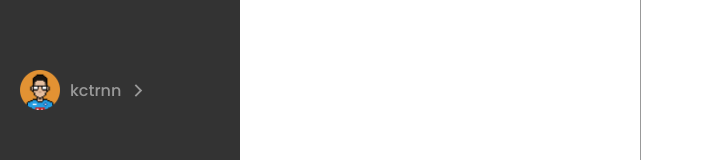
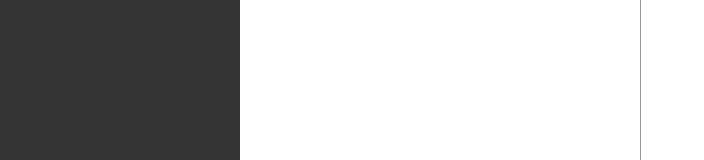
Before and after one commit to kctrnn/note-mine, a React (Create React App) app: page /1 in a window 1280 px wide. Shown: the part 342-502 px from the top of the page, without its empty margins (0-704 px from the left). Built offline with nearby package versions, Linux system fonts and the light colour scheme.

Commit message:
Update sidebar, login

```diff
--- a/src/App.js
+++ b/src/App.js
@@ -21,6 +21,7 @@ function App() {
             <Route path='/signup' component={SignupPage} />
             <Route path='/forgot-password' component={ForgotPasswordPage} />
 
+            <Route path='/:username/:pageId' component={Note} />
             <Route path='/:username' component={Note} />
 
             <Route component={NotFound} />
--- a/src/api/axiosClient.js
+++ b/src/api/axiosClient.js
@@ -11,7 +11,7 @@ const axiosClient = axios.create({
 });
 
 // Add a request interceptor
-axios.interceptors.request.use(
+axiosClient.interceptors.request.use(
   (config) => {
     const customHeaders = {};
 
@@ -32,7 +32,7 @@ axios.interceptors.request.use(
 );
 
 // Add a response interceptor
-axios.interceptors.response.use(
+axiosClient.interceptors.response.use(
   (response) => {
     if (response && response.data) {
       return response.data;
--- a/src/features/Auth/pages/LoginPage/index.js
+++ b/src/features/Auth/pages/LoginPage/index.js
@@ -14,10 +14,15 @@ const LoginPage = () => {
     try {
       const action = login(values);
       const resultAction = await dispatch(action);
-      // console.log(resultAction);
 
-      unwrapResult(resultAction);
-      history.push('/');
+      const user = unwrapResult(resultAction);
+      const firstPageId = user.pages[0]?.pageId;
+
+      if (firstPageId) {
+        history.push(`/${user.username}/${firstPageId}`);
+      } else {
+        history.push(`/${user.username}`);
+      }
     } catch (error) {
       console.log('Failed to login:', error);
     }
--- a/src/features/Note/components/Sidebar/Sidebar.scss
+++ b/src/features/Note/components/Sidebar/Sidebar.scss
@@ -104,4 +104,15 @@
     max-width: 4rem;
     margin-right: 1rem;
   }
+
+  &-logout {
+    padding: 0.5rem 1rem;
+    background-color: #3f51b5;
+    border-radius: 8px;
+    color: #fff;
+
+    font-weight: 400;
+
+    cursor: pointer;
+  }
 }
--- a/src/features/Note/components/Sidebar/index.js
+++ b/src/features/Note/components/Sidebar/index.js
@@ -2,18 +2,33 @@ import ArrowForwardIosIcon from '@material-ui/icons/ArrowForwardIos';
 import CodeIcon from '@material-ui/icons/Code';
 import DeleteOutlineIcon from '@material-ui/icons/DeleteOutline';
 import NotesIcon from '@material-ui/icons/Notes';
+import { logout } from 'app/userSlice';
 import classNames from 'classnames';
 import Images from 'constants/images';
 import PropTypes from 'prop-types';
 import React, { useState } from 'react';
-import { Link } from 'react-router-dom';
+import { useDispatch, useSelector } from 'react-redux';
+import { Link, useHistory } from 'react-router-dom';
 import './Sidebar.scss';
 
-const Sidebar = ({ tagList, user }) => {
+const Sidebar = ({ tagList }) => {
   const [active, setActive] = useState(false);
+
+  const dispatch = useDispatch();
+  const loggedInUser = useSelector((state) => state.user.current);
+  const history = useHistory();
+
+  const isLoggedIn = !!loggedInUser.id;
 
   const handleDropdownToggleClick = () => {
     setActive((x) => !x);
+  };
+
+  const handleLogoutClick = () => {
+    const action = logout();
+    dispatch(action);
+
+    history.push('/login');
   };
 
   const dropdownToggleClass = classNames('menu-link dropdown-toggle', {
@@ -65,11 +80,15 @@ const Sidebar = ({ tagList, user }) => {
         ))}
       </div>
 
-      <div className='sidebar-user'>
-        <img src={Images.CIRO_AVT} alt='' className='user-avatar' />
-        <p className='user-username'>{user.userName}</p>
-        <ArrowForwardIosIcon className='user-icon' />
-      </div>
+      {isLoggedIn && (
+        <div className='sidebar-user'>
+          <img src={Images.CIRO_AVT} alt='' className='user-avatar' />
+          <p className='user-username'>{loggedInUser.username}</p>
+          <span className='user-logout' onClick={handleLogoutClick}>
+            Log out
+          </span>
+        </div>
+      )}
     </nav>
   );
 };
--- a/src/features/Note/pages/MainPage/index.js
+++ b/src/features/Note/pages/MainPage/index.js
@@ -5,11 +5,6 @@ import React from 'react';
 import uid from 'utils/uid';
 
 const MainPage = () => {
-  const user = {
-    userName: 'kctrnn',
-    avatar: '',
-  };
-
   // sample data
   const pages = [
     {
@@ -71,7 +66,7 @@ const MainPage = () => {
 
   return (
     <div style={{ display: 'flex', height: '100vh' }}>
-      <Sidebar tagList={tags} user={user} />
+      <Sidebar tagList={tags} />
 
       <NoteList noteList={notes} />
 
```
Also changed, not shown: 1 other file (tests, documents, lock files or other folders).
